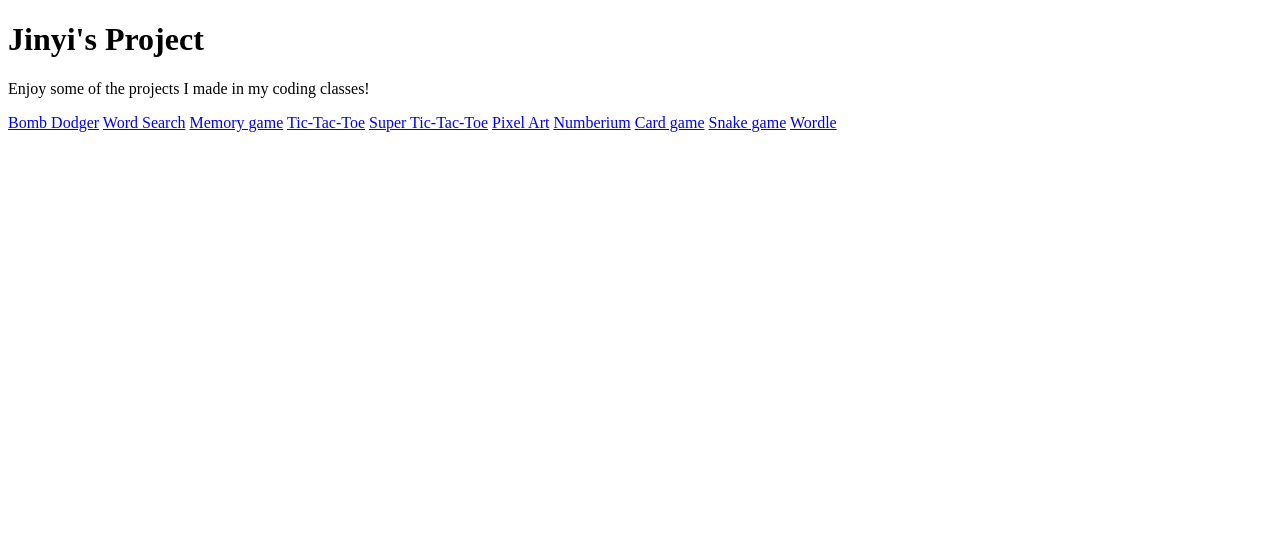
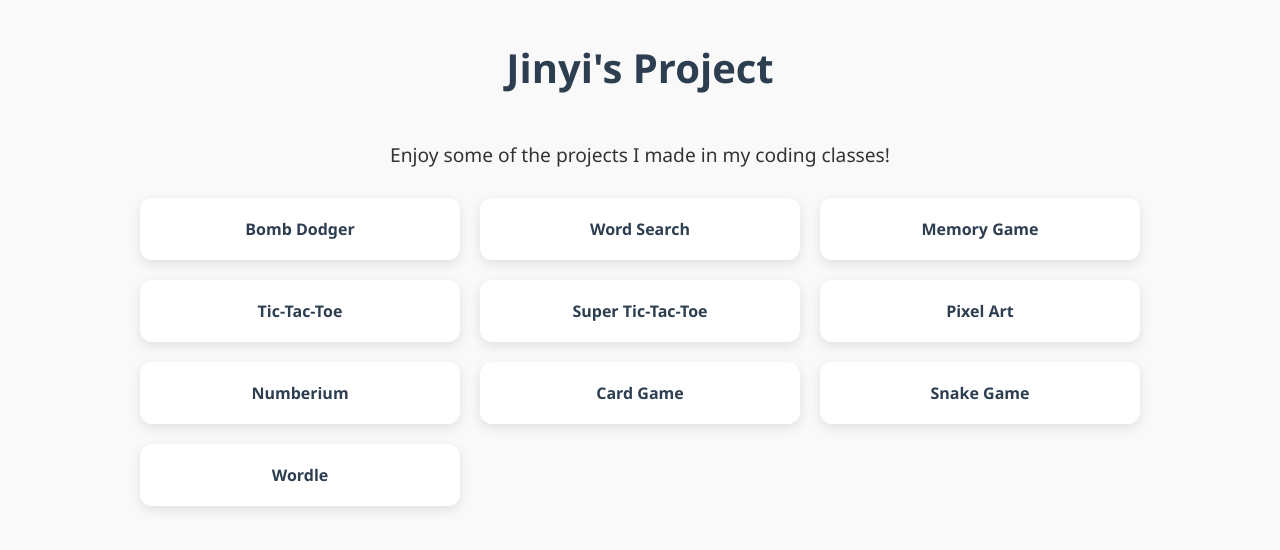
Before and after one commit to hackerJinyi/web-porfolio, a plain HTML site: page index.html in a window 1280 px wide. Drawn offline with Linux system fonts and the light colour scheme.

Commit message:
Update index.html with styling

```diff
--- a/index.html
+++ b/index.html
@@ -1,22 +1,93 @@
 <!DOCTYPE html>
-<html>
+<html lang="en">
 <head>
-	<meta charset="utf-8">
-	<meta name="viewport" content="width=device-width, initial-scale=1">
-	<title>Jinyi's Project</title>
+  <meta charset="utf-8" />
+  <meta name="viewport" content="width=device-width, initial-scale=1" />
+  <title>Jinyi's Project</title>
+  <style>
+    body {
+      margin: 0;
+      font-family: 'Segoe UI', Tahoma, Geneva, Verdana, sans-serif;
+      background-color: #f9f9f9;
+      color: #333;
+      display: flex;
+      flex-direction: column;
+      align-items: center;
+      min-height: 100vh;
+    }
+
+    h1 {
+      margin-top: 40px;
+      font-size: 2.5rem;
+      color: #2c3e50;
+    }
+
+    p {
+      font-size: 1.2rem;
+      margin-bottom: 30px;
+    }
+
+    .projects {
+      display: grid;
+      grid-template-columns: repeat(auto-fit, minmax(250px, 1fr));
+      gap: 20px;
+      width: 90%;
+      max-width: 1000px;
+      padding: 0 20px 40px;
+    }
+
+    .projects a {
+      display: block;
+      background-color: white;
+      padding: 20px;
+      border-radius: 12px;
+      text-align: center;
+      text-decoration: none;
+      color: #2c3e50;
+      font-weight: bold;
+      box-shadow: 0 4px 12px rgba(0, 0, 0, 0.1);
+      transition: transform 0.2s, background-color 0.2s, box-shadow 0.2s;
+    }
+
+    .projects a:hover {
+      transform: translateY(-5px);
+      box-shadow: 0 6px 16px rgba(0, 0, 0, 0.15);
+    }
+
+    /* Unique hover background colors */
+    .bomb:hover         { background-color: #ffe6e6; }
+    .wordsearch:hover   { background-color: #fff5cc; }
+    .memorygame:hover   { background-color: #f0e6ff; }
+    .tictactoe:hover    { background-color: #e6f9ff; }
+    .supertictactoe:hover { background-color: #e0ffe0; }
+    .pixelart:hover     { background-color: #fce6ff; }
+    .numberium:hover    { background-color: #fff0e6; }
+    .cardgame:hover     { background-color: #e6e6ff; }
+    .snake:hover        { background-color: #fdf0cc; }
+    .wordle:hover       { background-color: #e6f8f0; }
+
+    @media (max-width: 600px) {
+      h1 {
+        font-size: 2rem;
+      }
+    }
+  </style>
 </head>
 <body>
-	<h1>Jinyi's Project</h1>
-	<p>Enjoy some of the projects I made in my coding classes!</p>
-	<a href="Bomb/index.html">Bomb Dodger</a>
-	<a href="Word Search/index.html">Word Search</a>
-	<a href="memorygame/index.html">Memory game</a>
-	<a href="tic-tac-toe/index.html">Tic-Tac-Toe</a>
-	<a href="super tic-tac-toe/index.html">Super Tic-Tac-Toe</a>
-	<a href="pixel art/index.html">Pixel Art</a>
-	<a href="Numberium/index.html">Numberium</a>
-	<a href="Card game/index.html">Card game</a>
-	<a href="Snake/index.html">Snake game</a>
-	<a href="Wordle/index.html">Wordle</a>
+  <h1>Jinyi's Project</h1>
+  <p>Enjoy some of the projects I made in my coding classes!</p>
+
+  <div class="projects">
+    <a href="Bomb/index.html" class="bomb">Bomb Dodger</a>
+    <a href="Word%20Search/index.html" class="wordsearch">Word Search</a>
+    <a href="memorygame/index.html" class="memorygame">Memory Game</a>
+    <a href="tic-tac-toe/index.html" class="tictactoe">Tic-Tac-Toe</a>
+    <a href="super%20tic-tac-toe/index.html" class="supertictactoe">Super Tic-Tac-Toe</a>
+    <a href="pixel%20art/index.html" class="pixelart">Pixel Art</a>
+    <a href="Numberium/index.html" class="numberium">Numberium</a>
+    <a href="Card%20game/index.html" class="cardgame">Card Game</a>
+    <a href="Snake/index.html" class="snake">Snake Game</a>
+    <a href="Wordle/index.html" class="wordle">Wordle</a>
+  </div>
 </body>
 </html>
```
